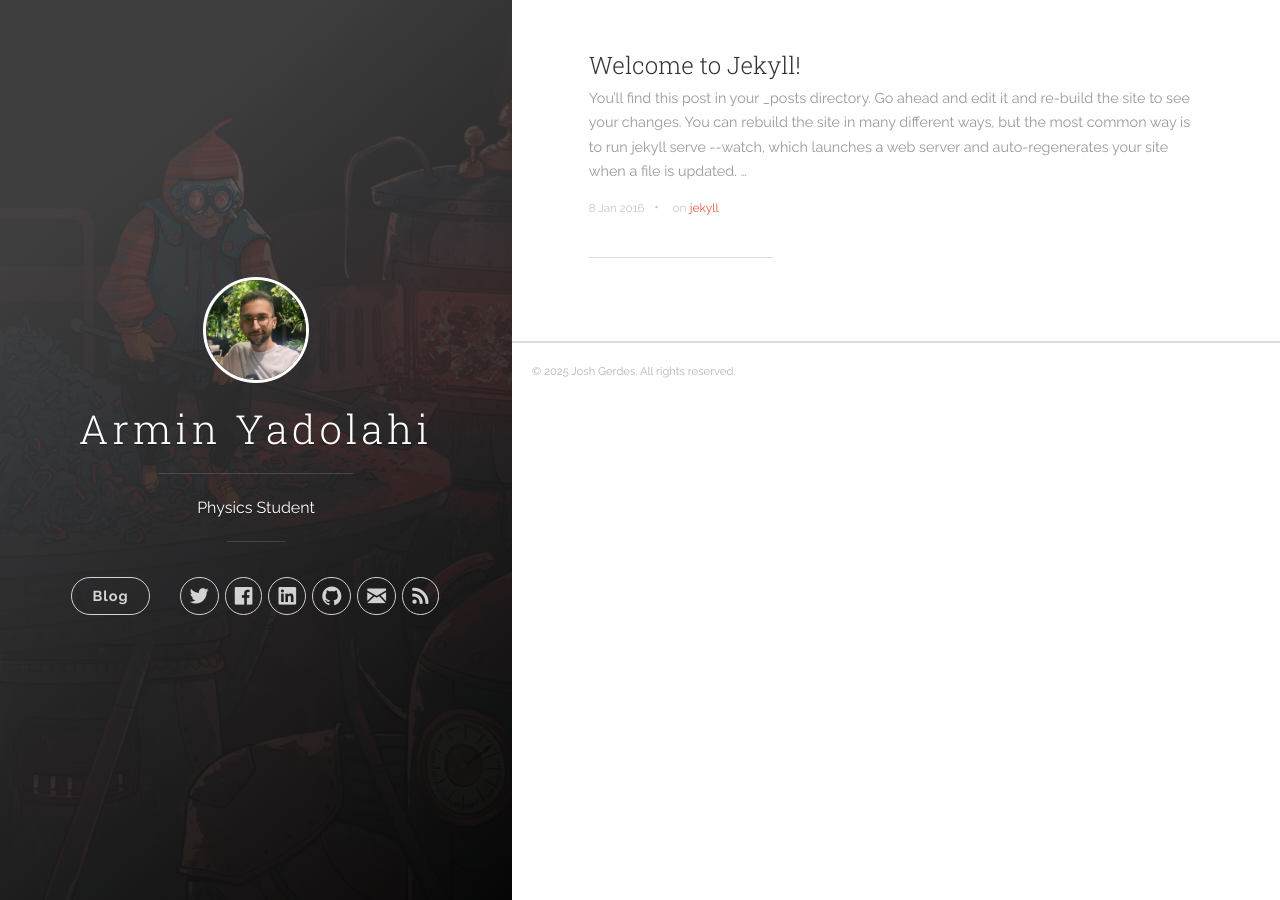
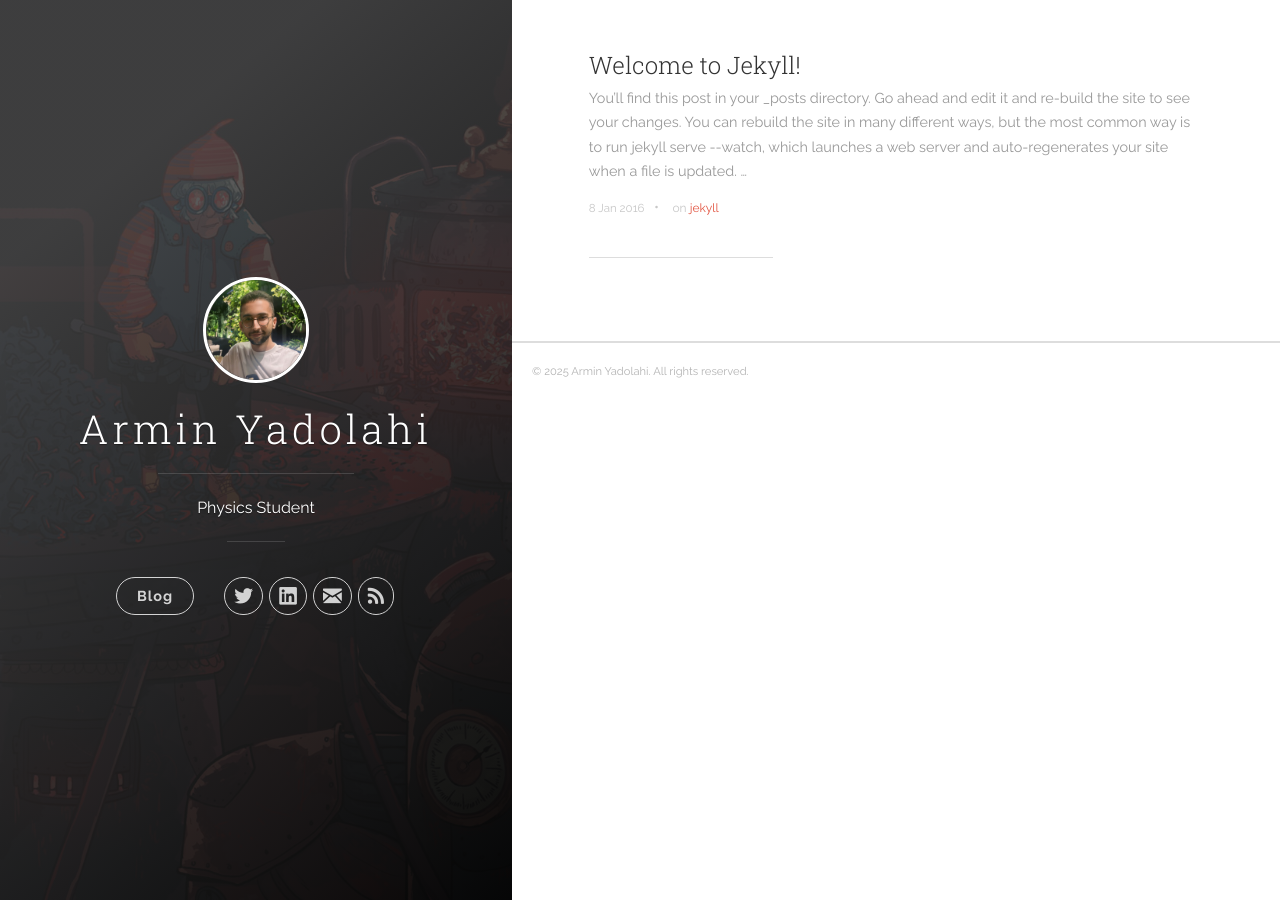
Before and after one commit to ArminYadolahi/ArminYadolahi.github.io, a Jekyll site: the page built from index.html, in a window 1280 px wide. Built offline with Jekyll 4.4.1, drawn with Linux system fonts in a browser that asks for light colours; the list of posts is cut into pages by our own code.

Commit message:
Update _config.yml

```diff
--- a/_config.yml
+++ b/_config.yml
@@ -8,11 +8,11 @@
 # disable_landing_page: true
 
 author:
-  name: 'Josh Gerdes'
-  email: josh@joshgerdes.com
-  twitter_username: joshgerdes
-  facebook_username: joshgerdes
-  github_username:  joshgerdes
+  name: 'Armin Yadolahi'
+  email: yadollahi.armin@physics.sharif.edu
+  twitter_username: ArminYadolahi
+  #facebook_username: joshgerdes
+  #github_username:  joshgerdes
   linkedin_username:  joshgerdes
 
 defaults:
```
